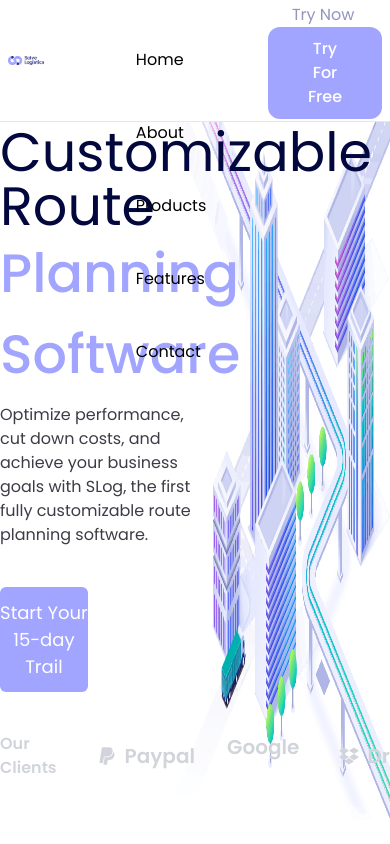
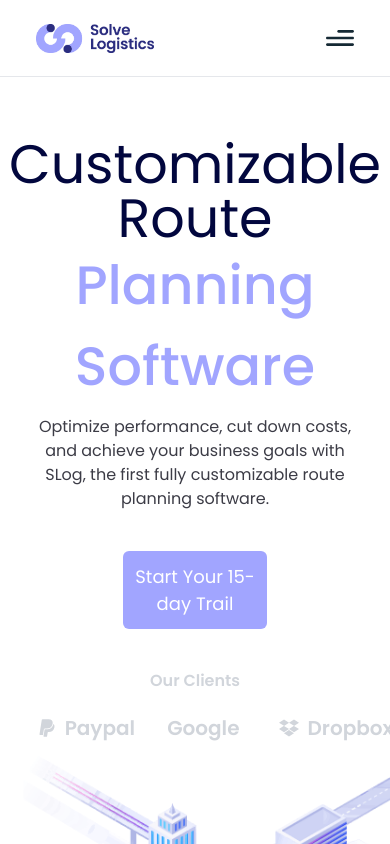
Before and after one commit to VladanIlicJS/s-log, a Next.js app: page / in a window 390 px wide. Shown: the top 844 px of the page. Built offline with nearby package versions, Linux system fonts and the light colour scheme.

Commit message:
Navbar and hero responsive

```diff
--- a/components/Hero.jsx
+++ b/components/Hero.jsx
@@ -2,26 +2,30 @@ import Image from 'next/image'
 import React from 'react'
 import { FaPaypal } from 'react-icons/fa';
 import { FaDropbox } from 'react-icons/fa';
+import hero from "../public/assets/hero.png"
 
 const Hero = () => {
   return (
-    <div id='Home' className='w-full h-screen'>
-        <div className='relative bg-hero w-[100%] h-screen  bg-no-repeat bg-right bg-[length:58%_100%]'>
-            <div className='absolute pt-[60px] 2xl:px-40 h-full' >
-                <div className='grid grid-cols-2 h-full'>
-                    <div className='flex flex-col h-full justify-center'>
+    <div id='Home' className='w-full mb-1 pb-1 relative '>
+        <div className='lg:bg-hero w-[100%] 2xl:pr-[-36px] pb-1  bg-no-repeat bg-right bg-[length:58%_100%]'>
+            <div className=' pt-[60px] 2xl:px-40 h-full' >
+                <div className='grid lg:grid-cols-2 grid-cols-1 lg:text-left text-center h-full 2xl:px-0 lg:px-9 '>
+                    <div className='flex flex-col h-full justify-center lg:items-start items-center lg:px-0 px-9'>
                         <h1 className='text-[54px] text-[#02073E] leading-[54px]'>Customizable Route</h1>
                         <h1 className='text-[54px] font-[500]  text-[#a1a5ff]'>Planning Software</h1>
                         <p className='mt-2 text-[16px] text-[#3c3c46] font-[400] '>Optimize performance, cut down costs, and achieve your business goals with SLog, the first fully customizable route planning software.</p>
                         <button className=' text-[18px] bg-[#a1a5ff] text-white mt-10 pt-[12px] pb-[12px] rounded-md hover:text-[#02073E] font-[400] transition duration-300 ease-out w-[45%] '>Start Your 15-day Trail</button>
-
-                            <ul className='text-[16px] flex text-gray-300 mt-10 font-semibold'>
-                                <li>Our Clients</li>
+                        <li className='lg:hidden text-[16px] flex text-gray-300 mt-10 font-semibold'>Our Clients</li>
+                            <ul className='text-[16px] flex text-gray-300 lg:mt-10 mt-5 font-semibold'>
+                                <li className='hidden lg:flex'>Our Clients</li>
                                 <li className='flex justify-center text-[20px] items-center ml-8 ]'><FaPaypal className='mx-2'/> Paypal</li>
                                 <li className='ml-8 text-[20px]'>Google</li>
                                 <li className='flex justify-center text-[20px] items-center ml-8'><FaDropbox className='mx-2'/>Dropbox</li>
                             </ul>
 
+                    </div>
+                    <div className='w-full'>
+                        <Image src={hero} fill  sizes="(max-width: 768px) 100vw"/>
                     </div>
                 </div>
             </div>
--- a/components/Navbar.jsx
+++ b/components/Navbar.jsx
@@ -5,7 +5,7 @@ import Logo from "../public/assets/logo.jpg"
 const Navbar = () => {
   return (
     <div className="fixed w-full z-[100] bg-[#fff]">
-      <div className="flex justify-between items-center w-full px-2 2xl:px-40 border-b ">
+      <div className="flex justify-between items-center w-full px-6 2xl:px-40 border-b ">
         <div className="flex h-full py-6 items-center">
           <Link href="/">
             <Image className="cursor-pointer min-h-[29px]" src={Logo} alt="/" width="118px" height="29px" />
--- /dev/null
+++ b/components/Navbar2.jsx
@@ -0,0 +1,78 @@
+import { useState } from "react"
+
+import logo from "../public/assets/logo.jpg"
+import menu from "../public/assets/menu.svg"
+import close from "../public/assets/close.svg"
+import { navLinks } from "../constants"
+import Image from "next/image"
+import Link from "next/link"
+
+const Navbar = () => {
+  const [active, setActive] = useState("Home")
+  const [toggle, setToggle] = useState(false)
+
+  return (
+    <nav className="w-full flex justify-between items-center navbar border-b 2xl:px-40 px-9 ">
+      <div className=" flex justify-between items-center lg:gap-16 gap-10">
+        <Image src={logo} alt="hoobank" width={118} height={29} />
+
+        <ul className="list-none lg:flex hidden justify-end items-center flex-1 ">
+          {navLinks.map((nav, index) => (
+            <li
+              key={nav.id}
+              className={`inline-block lg:px-2 px-0 text-medium py-6 border-b-[1.5px] border-transparent hover:border-blue-600  ${
+                index === navLinks.length - 1 ? "mr-0" : "mr-10"
+              }`}
+              onClick={() => setActive(nav.title)}
+            >
+              <a href={`#${nav.id}`}>{nav.title}</a>
+            </li>
+          ))}
+        </ul>
+      </div>
+      <div className="lg:flex  hidden">
+        <button className="px-6 text-[#2a2d80] opacity-50 hover:opacity-100 hover:text-gray-700 transition duration-300 ease-out">
+          Try Now
+        </button>
+        <Link href={"/demo"}>
+          <button className="px-10 bg-[#a1a5ff] text-white pt-[10px] pb-[10px] rounded-xl hover:text-[#02073E] font-[500] transition duration-300 ease-out ">
+            Try For Free
+          </button>
+        </Link>
+      </div>
+
+      <div className="lg:hidden flex flex-1 justify-end items-center py-6 z-100">
+        <Image
+          src={toggle ? close : menu}
+          alt="menu"
+          width={28}
+          height={28}
+          className="object-contain"
+          onClick={() => setToggle(!toggle)}
+        />
+
+        <div
+          className={`${
+            !toggle ? "hidden" : "flex"
+          } p-6 bg-black-gradient z-50 absolute top-20 right-0 mx-4 my-2 min-w-[140px] rounded-xl sidebar bg-[#A1A5FF]`}
+        >
+          <ul className="list-none flex justify-end items-start flex-1 flex-col">
+            {navLinks.map((nav, index) => (
+              <li
+                key={nav.id}
+                className={`font-poppins font-medium cursor-pointer text-[16px] ${active === nav.title ? "text-white" : "text-dimWhite"} ${
+                  index === navLinks.length - 1 ? "mb-0" : "mb-4"
+                }`}
+                onClick={() => setActive(nav.title)}
+              >
+                <a href={`#${nav.id}`}>{nav.title}</a>
+              </li>
+            ))}
+          </ul>
+        </div>
+      </div>
+    </nav>
+  )
+}
+
+export default Navbar
--- a/pages/_app.js
+++ b/pages/_app.js
@@ -1,14 +1,15 @@
-import '../styles/globals.css'
-import Navbar from '../components/Navbar'
+import "../styles/globals.css"
+import Navbar from "../components/Navbar2"
 
 function MyApp({ Component, pageProps }) {
   return (
     <>
-      <Navbar/>
-      <Component {...pageProps} />
+      <div className="">
+        <Navbar />
+        <Component {...pageProps} />
+      </div>
     </>
   )
-
 }
 
 export default MyApp
--- a/pages/index.js
+++ b/pages/index.js
@@ -29,3 +29,4 @@ export default function Home() {
     </div>
   )
 }
+//className='2xl:px-0 px-9'
```
Also changed, not shown: public/assets/close.svg, public/assets/menu.svg.
